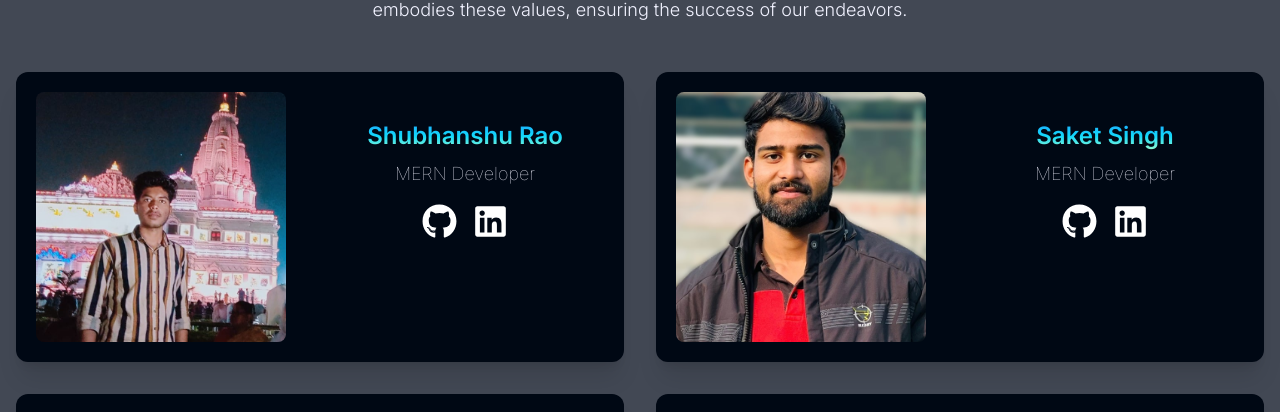
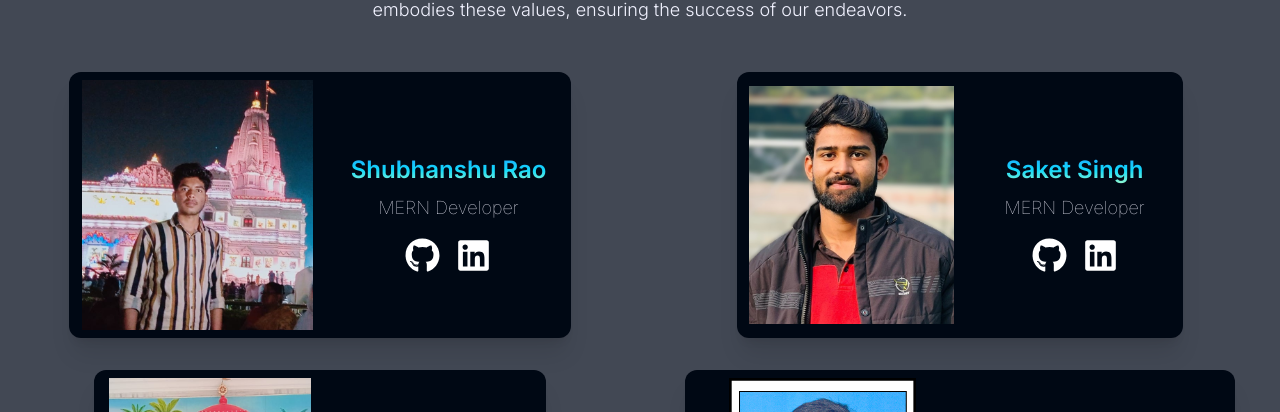
Before and after one commit to shubhanshurav/TecLearn-Educational-Website, a React (Create React App) app: page /team in a window 1280 px wide. Shown: the part 252-664 px from the top of the page. Built offline with nearby package versions, Linux system fonts and the light colour scheme; no server answers; a web font is replaced by a local one.

Commit message:
modify Team Section

```diff
--- a/src/pages/TeamMembers.jsx
+++ b/src/pages/TeamMembers.jsx
@@ -5,12 +5,12 @@ import Footer from '../components/Common/Footer';
 
 const TeamMembers = ({ name, role, image, github, linkedin }) => {
   return (
-    <div className="object-cover p-4">
+    <div className="object-cover p-4 m-auto">
       <div className="flex flex-col md:flex-row bg-richblack-900 rounded-xl overflow-hidden shadow-xl">
-        <div className='p-5'>
-          <img src={image} alt={name} className="w-full h-full rounded-lg object-cover items-center" style={{ width: '400px', height: '250px', maxHeight:'250px', minWidth:'250px' }} />
+        <div className='px-3 py-2 w-full m-auto'>
+          <img src={image} alt={name} className="w-full h-full object-fill md:object-contain items-center" style={{ width: '250px', height: '250px'}} />
         </div>
-        <div className='flex flex-col w-full items-center py-0 md:py-8 text-richblack-5'>
+        <div className='flex flex-col w-full items-center text-richblack-5 m-auto'>
             <div className="text-center p-4">
                 <h3 className="text-2xl font-semibold mb-2 bg-gradient-to-b from-[#1FA2FF] via-[#12D8FA] to-[#A6FFCB] text-transparent bg-clip-text ">{name}</h3>
                 <p className="text-lg font-thin">{role}</p>
```
